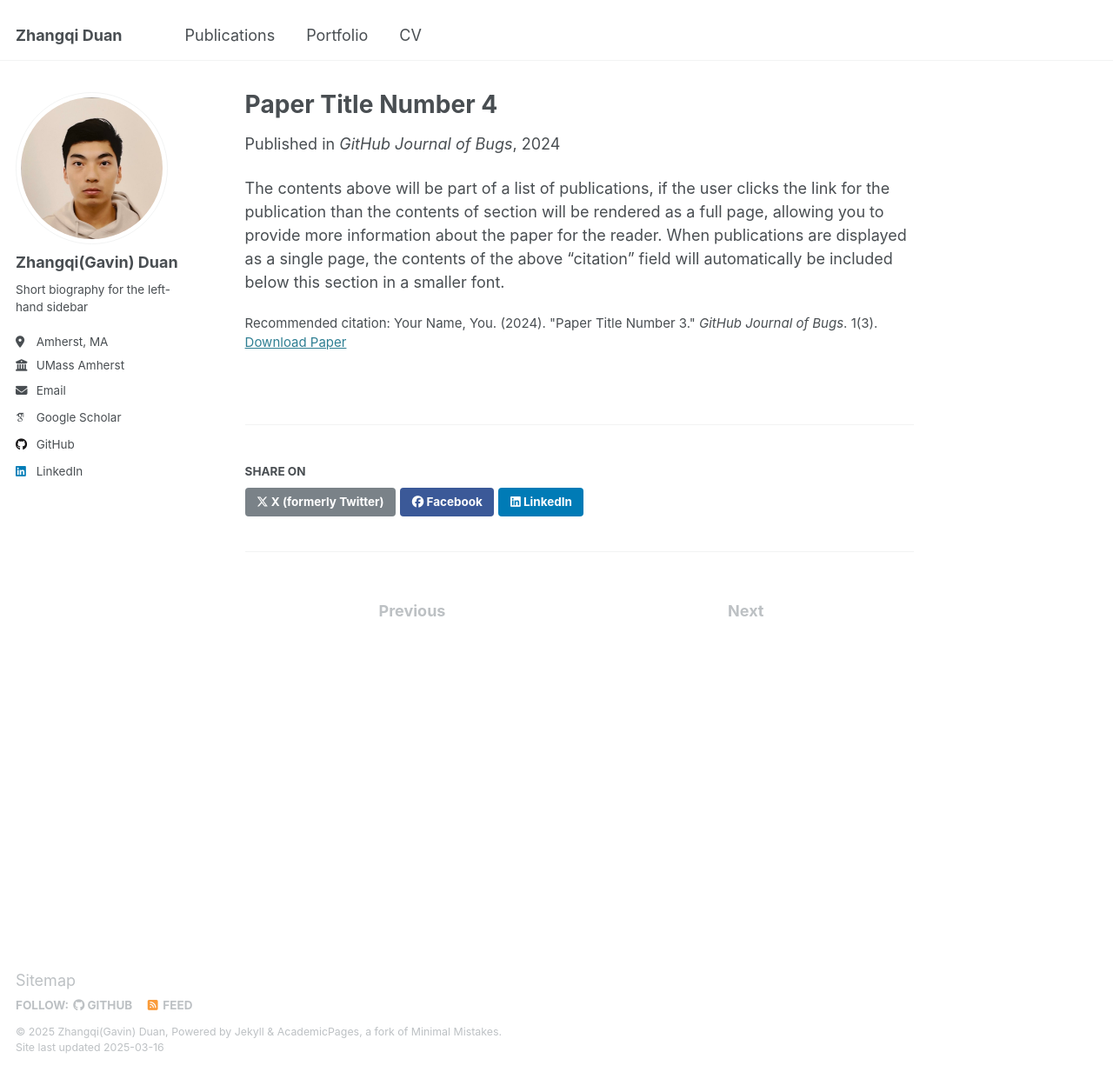
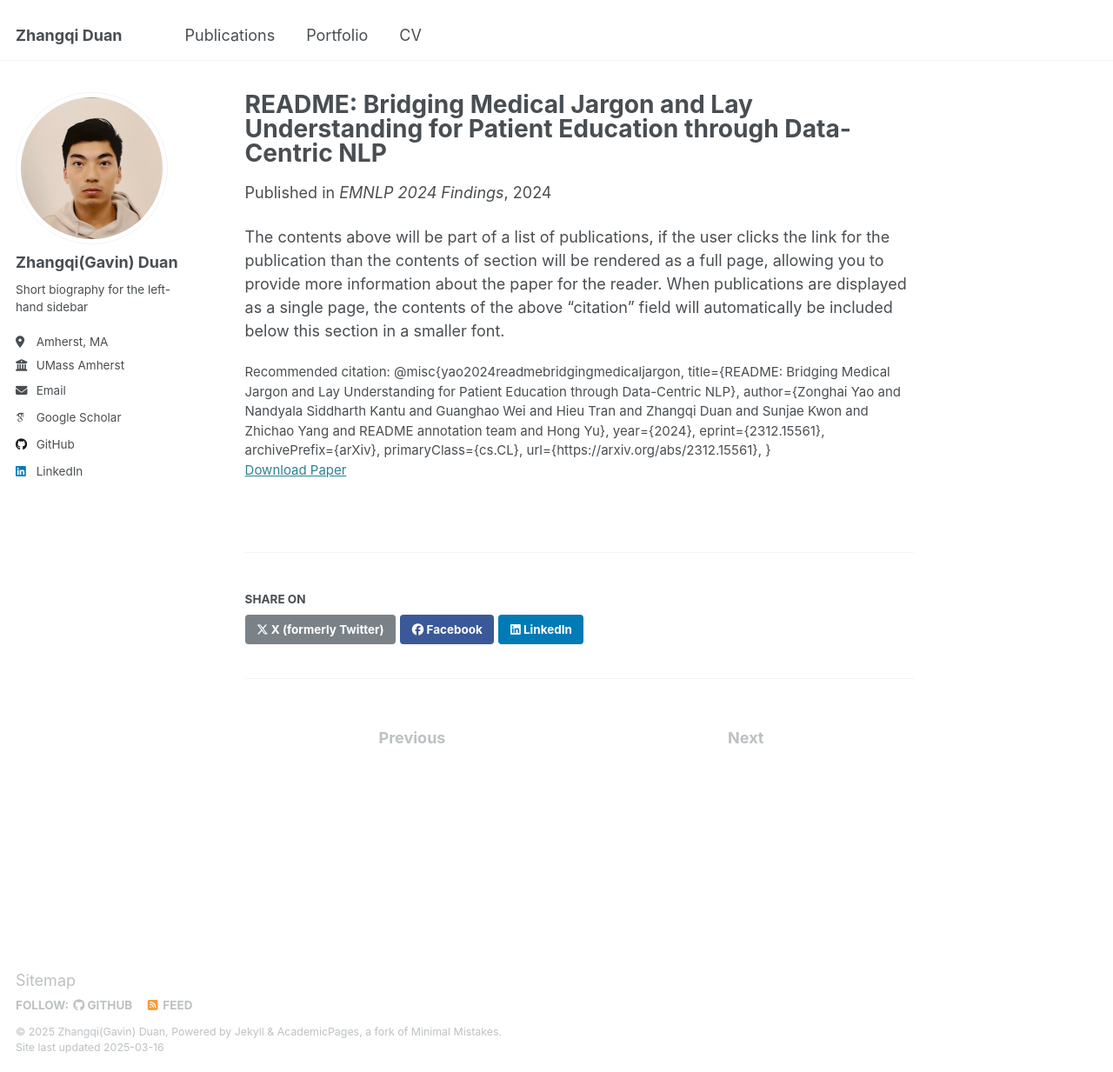
Before and after one commit to GavinDuan513/GavinDuan513.github.io, a Jekyll site: the page built from _publications/2024-02-17-paper-title-number-4.md, in a window 1280 px wide and 1233 px high. Shown: the whole window at 87% size. Built offline with Jekyll 4.4.1, drawn with Linux system fonts in a browser that asks for light colours; some web fonts are replaced.

Commit message:
Update 2024-02-17-paper-title-number-4.md

```diff
--- a/_publications/2024-02-17-paper-title-number-4.md
+++ b/_publications/2024-02-17-paper-title-number-4.md
@@ -1,13 +1,21 @@
 ---
-title: "Paper Title Number 4"
+title: "README: Bridging Medical Jargon and Lay Understanding for Patient Education through Data-Centric NLP"
 collection: publications
 category: conferences
 permalink: /publication/2024-02-17-paper-title-number-4
-excerpt: 'This paper is about fixing template issue #693.'
+excerpt: ''
 date: 2024-02-17
-venue: 'GitHub Journal of Bugs'
-paperurl: 'http://academicpages.github.io/files/paper3.pdf'
-citation: 'Your Name, You. (2024). &quot;Paper Title Number 3.&quot; <i>GitHub Journal of Bugs</i>. 1(3).'
+venue: 'EMNLP 2024 Findings'
+paperurl: 'https://arxiv.org/pdf/2312.15561'
+citation: '@misc{yao2024readmebridgingmedicaljargon,
+      title={README: Bridging Medical Jargon and Lay Understanding for Patient Education through Data-Centric NLP},
+      author={Zonghai Yao and Nandyala Siddharth Kantu and Guanghao Wei and Hieu Tran and Zhangqi Duan and Sunjae Kwon and Zhichao Yang and README annotation team and Hong Yu},
+      year={2024},
+      eprint={2312.15561},
+      archivePrefix={arXiv},
+      primaryClass={cs.CL},
+      url={https://arxiv.org/abs/2312.15561},
+}'
 ---
 
 The contents above will be part of a list of publications, if the user clicks the link for the publication than the contents of section will be rendered as a full page, allowing you to provide more information about the paper for the reader. When publications are displayed as a single page, the contents of the above "citation" field will automatically be included below this section in a smaller font.
```
